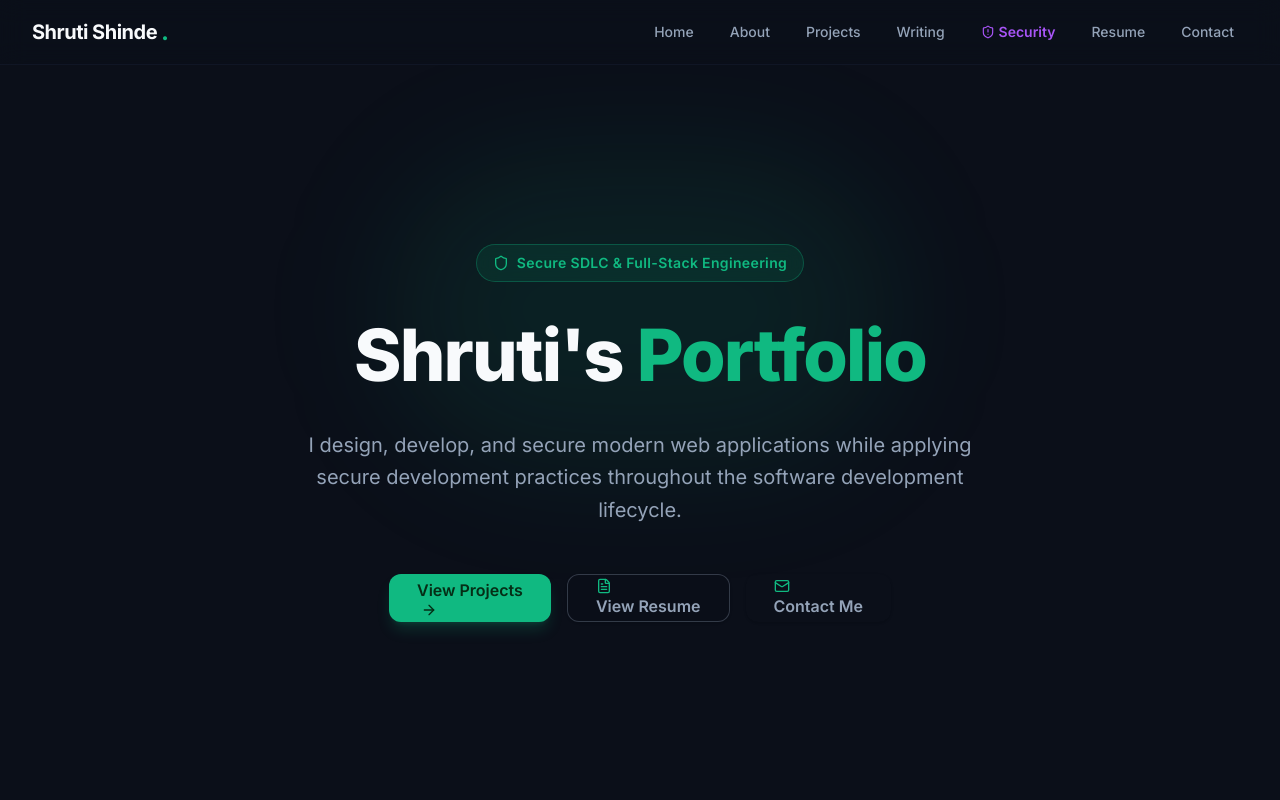
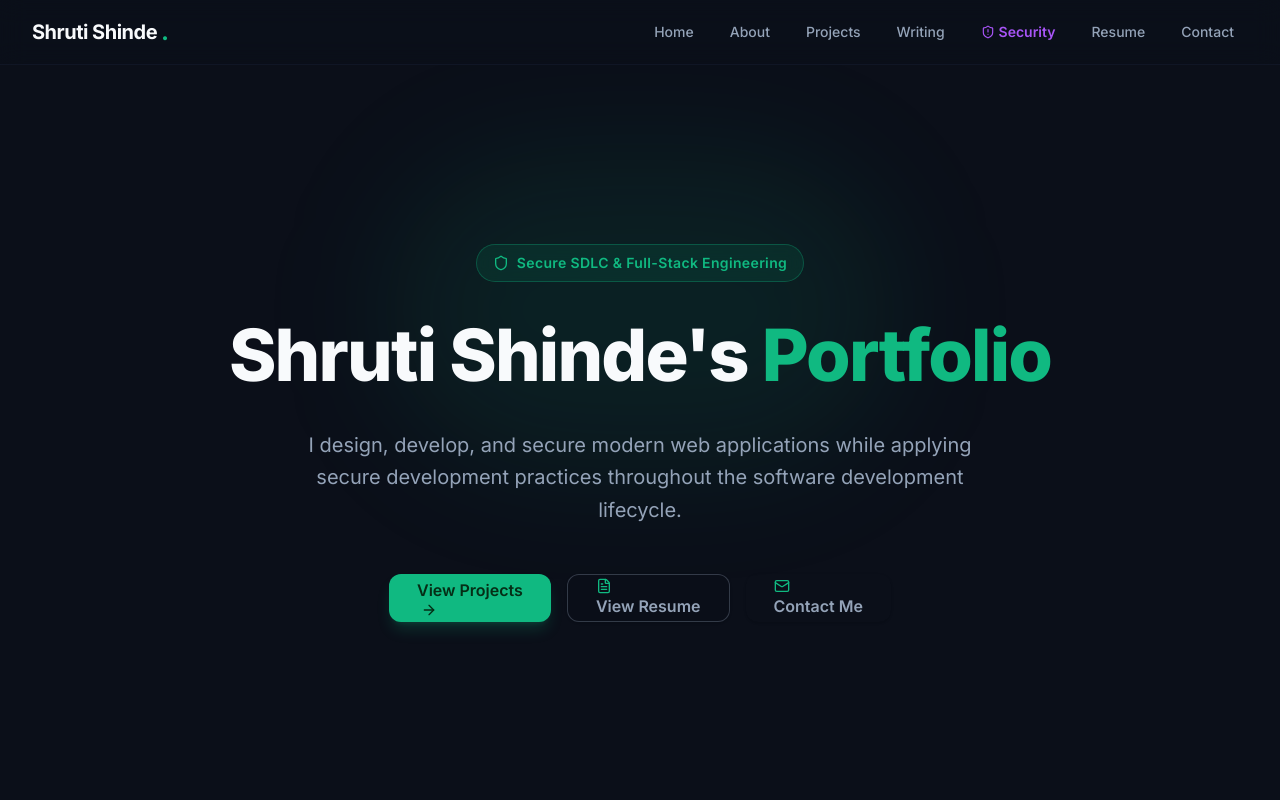
Before and after one commit to ShrutiiiShinde/secure-dev-portfolio, a Next.js app: page / in a window 1280 px wide. Shown: the top 800 px of the page. Built offline with nearby package versions, Linux system fonts and the light colour scheme.

Commit message:
some little chnages

```diff
--- a/app/layout.tsx
+++ b/app/layout.tsx
@@ -39,7 +39,7 @@ export const metadata: Metadata = {
     title: "Shruti Shinde | Secure Developer Portfolio",
     description:
       "Cyber Security Researcher & Software Developer focused on VAPT, Secure SDLC, Next.js, and TypeScript.",
-    siteName: "Shruti's Portfolio",
+    siteName: "Shruti Shinde's Portfolio",
   },
   twitter: {
     card: "summary_large_image",
--- a/components/sections/HeroSection.tsx
+++ b/components/sections/HeroSection.tsx
@@ -25,7 +25,7 @@ export default function HeroSection() {
           {/* Title */}
           <HeroEntrance delay={0.15}>
             <h1 className="text-4xl sm:text-6xl lg:text-7xl font-extrabold tracking-tight text-foreground leading-[1.15]">
-              Shruti&apos;s{" "}
+              Shruti Shinde&apos;s{" "}
               <span className="text-primary">
                 Portfolio
               </span>
```
